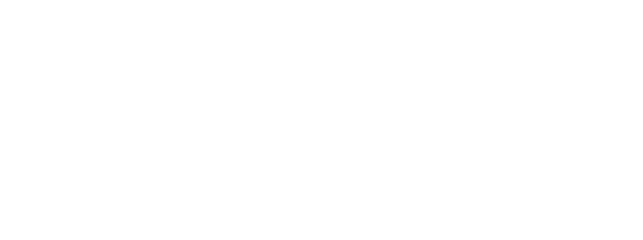
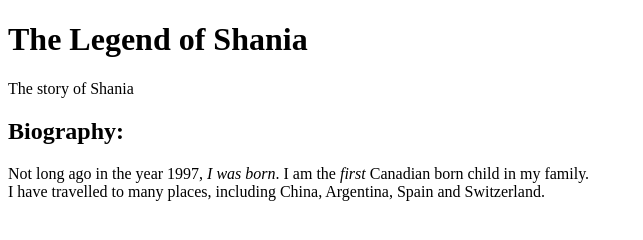
Before and after one commit to syanismu/Lab-01, a plain HTML site: page Index.html in a window 1280 px wide. Shown: the whole page, without its empty margins (0-643 px from the left). Drawn offline with Linux system fonts and the light colour scheme.

Commit message:
Added title and bio paragraph

```diff
--- a/Index.html
+++ b/Index.html
@@ -5,11 +5,19 @@
         <meta charset="UTF-8">
         <meta http-equiv="X-UA-Compatible" content="IE=edge">
         <meta name="viewport" content="width=device-width, initial-scale=1.0">
-        <title>My First Page</title>
+        <title>Shania Muller - Biography</title>
     </head>
 
     <body>
+        <header>
+            <h1>The Legend of Shania</h1>
+            <p>The story of Shania</p>
+        </header>
 
+        <section></section>
+        <h2>Biography:</h2>
+        <p>Not long ago in the year 1997, <em>I was born</em>. I am the <em>first</em> Canadian born child in my family.
+        <br> I have travelled to many places, including China, Argentina, Spain and Switzerland. </p>
     </body>
 
 </html>
```
